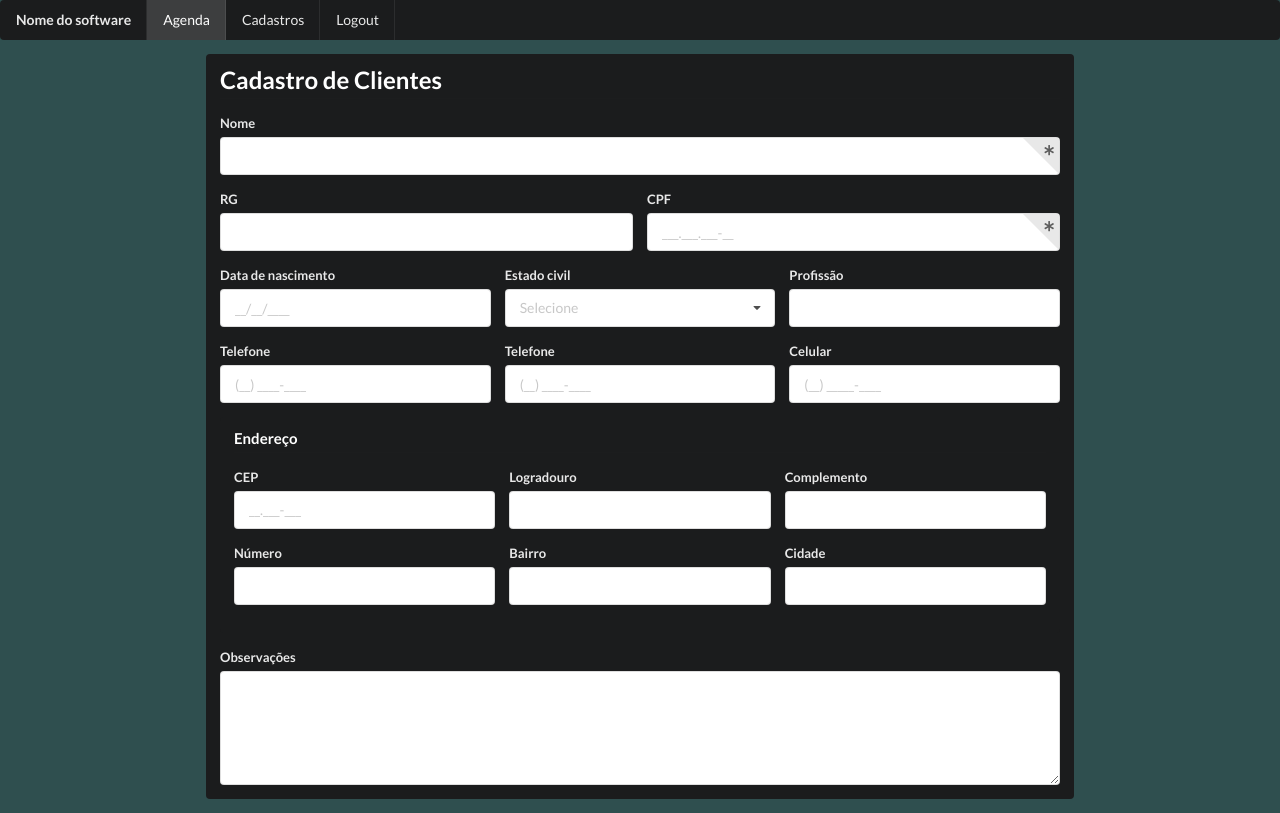
After one commit to Doc-McCoy/projeto_advocacia, a Flask app: page /clientes in a window 1280 px wide. The commit adds this page. Run offline with Flask 2, Linux system fonts and the light colour scheme; a user stored in the database is signed in.

Commit message:
FrontEnd tela de cadastro de clientes.

```diff
--- a/app/app.py
+++ b/app/app.py
@@ -27,7 +27,7 @@ def unauthorized_handler():
 
 # =========================================================
 def checkLoginValid(user, password):
-    if user == 'admin' and password == 'root':
+    if (user == 'admin' or user == 'Admin') and password == 'root':
         return True
     else:
         return False
@@ -42,7 +42,7 @@ def home():
 @app.route('/login', methods=['GET', 'POST'])
 def login():
     if request.method == 'GET':
-        return render_template('login.html')
+        return render_template('login.html', title="Login")
 
     elif request.method == 'POST':
         user = request.form['email']
@@ -55,10 +55,16 @@ def login():
         if checkLoginValid(user, password):
             userToLoad = SessionUser(user)
             login_user(userToLoad)
-            return redirect(url_for('home'))
+            return redirect(url_for('clientes'))
         else:
             flash("Usuário ou senha incorreto")
             return redirect(url_for('login'))
+
+@app.route('/clientes', methods=['GET', 'POST'])
+@login_required
+def clientes():
+    if request.method == 'GET':
+        return render_template('clientes.html', title="Clientes")
 
 @app.route('/logout')
 @login_required
--- /dev/null
+++ b/app/templates/clientes.html
@@ -0,0 +1,136 @@
+{% extends "layout.html" %}
+
+{% block style %}
+    <style type="text/css">
+        body {
+            background-color : darkslategrey;
+        }
+    </style>
+{% endblock %}
+
+{% block menu %}
+{% include "menu.html" %}
+{% endblock %}
+
+{% block content %}
+<div class="one left aligned column wide">
+    <form action="" class="ui form">
+        <div class="ui inverted segment">
+
+            <h2 class="ui dividing header">Cadastro de Clientes</h2>
+
+            <div class="field">
+                <label>Nome</label>
+                <div class="ui corner labeled inverted input">
+                    <input type="text" name="nome" id="nome">
+                    <div class="ui corner label">
+                        <i class="asterisk icon"></i>
+                    </div>
+                </div>
+            </div>
+
+            <div class="two fields">
+                <div class="field">
+                    <label>RG</label>
+                    <input type="text" name="rg" id="rg">
+                </div>
+                <div class="field">
+                    <label>CPF</label>
+                    <div class="ui corner labeled inverted input">
+                        <input type="text" name="cpf" id="cpf">
+                        <div class="ui corner label">
+                            <i class="asterisk icon"></i>
+                        </div>
+                    </div>
+                </div>
+            </div>
+
+            <div class="three fields">
+                <div class="field">
+                    <label>Data de nascimento</label>
+                    <input type="text" name="nascimento" id="nascimento">
+                </div>
+                <div class="field">
+                    <label>Estado civil</label>
+                    <select class="ui dropdown">
+                        <option value="">Selecione</option>
+                        <option value="Masculino">Masculino</option>
+                        <option value="Feminino">Feminino</option>
+                    </select>
+                </div>
+                <div class="field">
+                    <label>Profissão</label>
+                    <input type="text" name="profissao" id="profissao">
+                </div>
+            </div>
+
+            <div class="three fields">
+                <div class="field">
+                    <label>Telefone</label>
+                    <input type="text" name="fone1" id="fone1">
+                </div>
+                <div class="field">
+                    <label>Telefone</label>
+                    <input type="text" name="fone2" id="fone2">
+                </div>
+                <div class="field">
+                    <label>Celular</label>
+                    <input type="text" name="cel" id="cel">
+                </div>
+            </div>
+
+            <div class="ui inverted segment">
+                <h4 class="ui dividing header">Endereço</h4>
+
+                <div class="three fields">
+                    <div class="field">
+                        <label>CEP</label>
+                        <input type="text" name="cep" id="cep">
+                    </div>
+                    <div class="field">
+                        <label>Logradouro</label>
+                        <input type="text" name="logradouro" id="logradouro">
+                    </div>
+                    <div class="field">
+                        <label>Complemento</label>
+                        <input type="text" name="complemento" id="complemento">
+                    </div>
+                </div>
+
+                <div class="three fields">
+                    <div class="field">
+                        <label>Número</label>
+                        <input type="text" name="numero" id="numero">
+                    </div>
+                    <div class="field">
+                        <label>Bairro</label>
+                        <input type="text" name="bairro" id="bairro">
+                    </div>
+                    <div class="field">
+                        <label>Cidade</label>
+                        <input type="text" name="cidade" id="cidade">
+                    </div>
+                </div>
+            </div>
+
+            <div class="field">
+                <label>Observações</label>
+                <textarea name="obs" id="obs" rows="5"></textarea>
+            </div>
+
+        </div>
+    </form>
+</div>
+
+<script>
+    $(document).ready(function() {
+        $('#cpf').mask('000.000.000-00', {placeholder: "___.___.___-__"})
+        $('#nascimento').mask('00/00/0000', {placeholder: "__/__/____"});
+        $('#fone1, #fone2').mask('(00) 0000-0000', {placeholder: "(__) ____-____"});
+        $('#cel').mask('(00) 00000-0000', {placeholder: "(__) _____-____"});
+        $('#cep').mask('00.000-000', {placeholder: "__.___-___"});
+
+        $('.ui.dropdown').dropdown()
+    })
+</script>
+{% endblock %}
--- a/app/templates/base.html
+++ b/app/templates/layout.html
@@ -4,13 +4,16 @@
     <meta charset="UTF-8">
     <link rel="stylesheet" href="https://cdnjs.cloudflare.com/ajax/libs/semantic-ui/2.4.1/semantic.min.css">
     <script src="https://cdnjs.cloudflare.com/ajax/libs/jquery/3.3.1/jquery.min.js"></script>
+    <script src="https://cdnjs.cloudflare.com/ajax/libs/jquery.mask/1.14.15/jquery.mask.min.js"></script>
     <script src="https://cdnjs.cloudflare.com/ajax/libs/semantic-ui/2.4.1/semantic.min.js"></script>
     {% block style %}{% endblock %}
 
     <title>{{ title }}</title>
 </head>
 <body>
-    <div>
+    {% block menu %}{% endblock %}
+
+    <div class="ui one column stackable center aligned page grid">
         {% block content %}{% endblock %}
     </div>
 </body>
--- a/app/templates/menu.html
+++ b/app/templates/menu.html
@@ -10,7 +10,7 @@
     <a class="item">
         Cadastros
     </a>
-    <a class="item">
+    <a class="item" href="/logout">
         Logout
     </a>
 </div>
```
Also changed, not shown: app/templates/login.html (+10 -14 lines).
